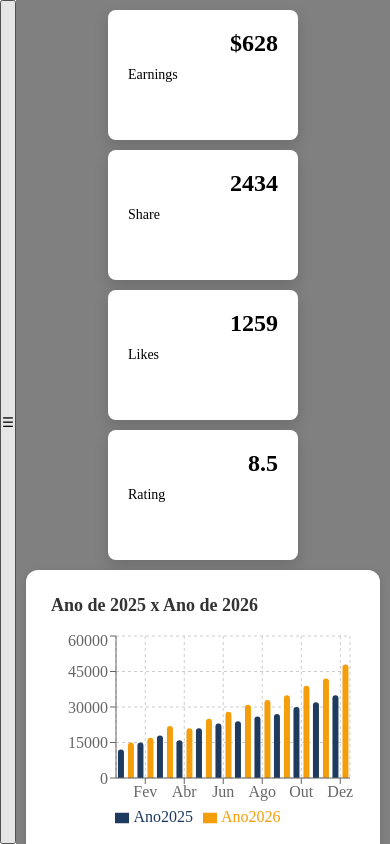
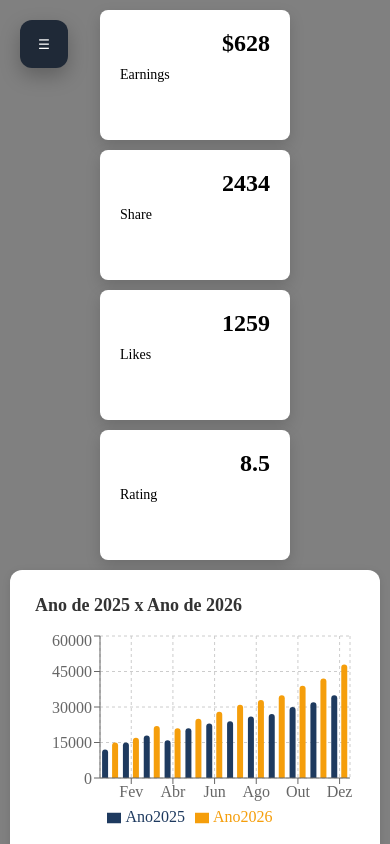
Before and after one commit to Daviugusto/DevAdmin, a React (Vite) app: page / in a window 390 px wide. Built offline with nearby package versions, Linux system fonts and the light colour scheme.

Commit message:
ResponsiveButtonv2

```diff
--- a/src/components/Layout/layout.jsx
+++ b/src/components/Layout/layout.jsx
@@ -1,23 +1,23 @@
 import { useState } from "react";
-import Sidebar from "../../components/sidebar/sidebar.jsx";
+import Sidebar from "../sidebar/sidebar.jsx";
+import { MenuButton } from "./styles";
 
-function Layout({ children }) {
+export default function Layout({ children }) {
   const [open, setOpen] = useState(false);
 
   return (
-    <div style={{ display: "flex" }}>
+    <>
+      <MenuButton onClick={() => setOpen(!open)}>
+        ☰
+      </MenuButton>
 
-      <button onClick={() => setOpen(!open)}>
-        ☰
-      </button>
+      <div style={{ display: "flex" }}>
+        <Sidebar open={open} setOpen={setOpen} />
 
-      <Sidebar open={open} setOpen={setOpen} />
-
-      <div style={{ flex: 1 }}>
-        {children}
+        <div style={{ flex: 1, minWidth: 0 }}>
+          {children}
+        </div>
       </div>
-    </div>
+    </>
   );
 }
-
-export default Layout;
--- /dev/null
+++ b/src/components/Layout/styles.js
@@ -0,0 +1,46 @@
+import styled from "styled-components";
+
+export const MenuButton = styled.button`
+  display: none;
+
+  @media (max-width: 768px) {
+    display: flex;
+    align-items: center;
+    justify-content: center;
+
+    position: fixed;
+    top: 20px;
+    left: 20px;
+
+    width: 48px;
+    height: 48px;
+
+    border: none;
+    border-radius: 12px;
+
+    background: #1f2937;
+    color: #fff;
+
+    cursor: pointer;
+
+    z-index: 2000;
+
+    box-shadow: 0 8px 20px rgba(0, 0, 0, 0.25);
+
+    transition: all .25s ease;
+
+    &:hover {
+      background: #374151;
+      transform: scale(1.05);
+    }
+
+    &:active {
+      transform: scale(0.95);
+    }
+
+    svg {
+      width: 24px;
+      height: 24px;
+    }
+  }
+`;
--- a/src/components/sidebar/sidebar.jsx
+++ b/src/components/sidebar/sidebar.jsx
@@ -6,7 +6,7 @@ function Sidebar({ open, setOpen }) {
 
 
   return (
-  <MainBar>
+  <MainBar open={open}>
     <User>
         <Nome>Administrador</Nome>
         <Email>administrador@gmail.com</Email>
--- a/src/components/sidebar/styles.js
+++ b/src/components/sidebar/styles.js
@@ -13,7 +13,7 @@ export const MainBar = styled.aside`
 
  @media (max-width: 768px) {
     position: fixed;
-    left: ${({ className }) => (className === "open" ? "0" : "-260px")};
+    left: ${({ open }) => (open ? "0" : "-260px")};
     top: 0;
     z-index: 1000;
   }
```
